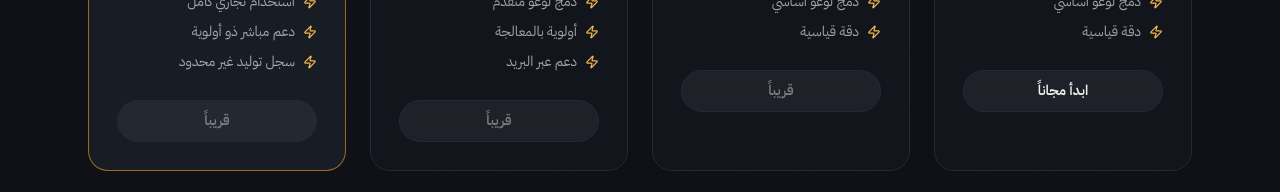
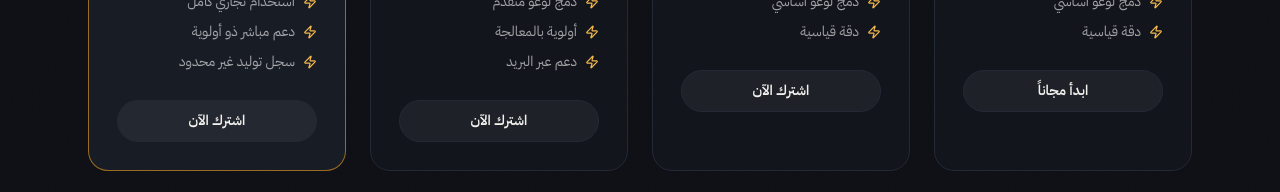
Before and after one commit to dreamtest45-cpu/Lensai-saas, a Next.js app: page / in a window 1280 px wide. Shown: the part 1496-1688 px from the top of the page. Built offline with nearby package versions, Linux system fonts and the light colour scheme; no server answers.

Commit message:
Update page.tsx

```diff
--- a/app/page.tsx
+++ b/app/page.tsx
@@ -3,6 +3,7 @@ import { Wand2, Layers, ShieldCheck, Zap, CreditCard } from "lucide-react";
 import { PLANS } from "@/lib/plans";
 import { createClient } from "@/lib/supabase/server";
 import { ToolTutorialHero } from "@/components/ToolTutorialHero";
+import { SubscribeButton } from "@/components/SubscribeButton";
 
 export default async function LandingPage() {
   const supabase = createClient();
@@ -120,13 +121,8 @@ export default async function LandingPage() {
                   >
                     ابدأ مجاناً
                   </Link>
-                ) : (
-                  <button
-                    disabled
-                    className="w-full text-center font-semibold rounded-full py-2.5 text-sm bg-white/5 border border-line text-white/40 cursor-not-allowed"
-                  >
-                    قريباً
-                  </button>
+                              ) : (
+                  <SubscribeButton planId={plan.id} />
                 )}
               </div>
             ))}
```
